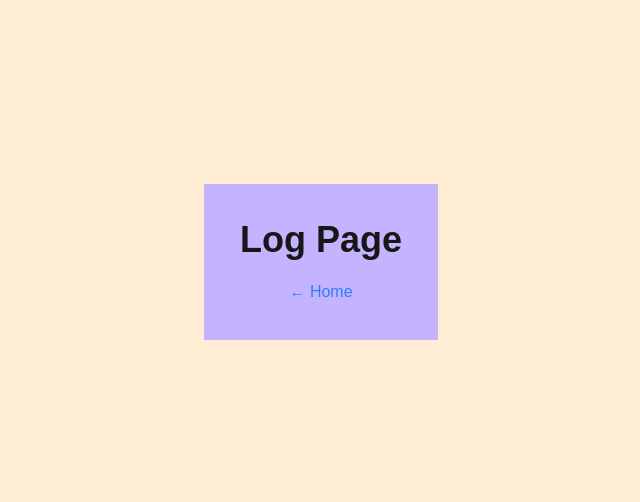
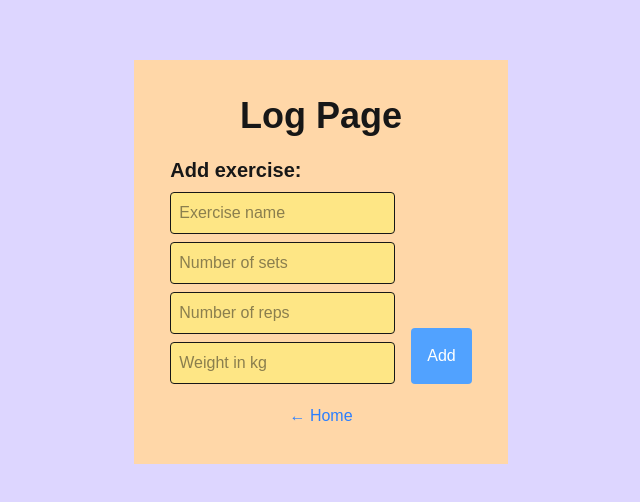
Before and after one commit to Danilkinsss/my-gym-app, a Next.js app: page /log in a window 1280 px wide. Shown: the part 138-640 px from the top of the page, without its empty margins (319-959 px from the left). Built offline with nearby package versions, Linux system fonts and the light colour scheme.

Commit message:
Add: workout logging form

```diff
--- a/src/app/log/page.tsx
+++ b/src/app/log/page.tsx
@@ -1,10 +1,75 @@
+'use client'
 import Link from 'next/link'
+import { useState } from 'react'
 
 export default function LogPage() {
+  const [exercise, setExercise] = useState('')
+  const [sets, setSets] = useState('')
+  const [reps, setReps] = useState('')
+  const [weight, setWeight] = useState('')
+
+  const handleSubmit = (e: React.FormEvent<HTMLFormElement>) => {
+    e.preventDefault()
+    console.log({ exercise, sets, reps, weight })
+    alert('Workout logged!')
+    setExercise('')
+    setSets('')
+    setReps('')
+    setWeight('')
+  }
+
   return (
-    <div className="bg-orange-100 h-dvh flex justify-center items-center">
-      <main className="h-auto flex flex-col gap-5 p-9 bg-violet-300 items-center text-center w-auto">
+    <div className="bg-violet-200 h-dvh flex justify-center items-center">
+      <main className="h-auto flex flex-col gap-5 p-9 bg-orange-200 items-center text-center w-auto">
         <h1 className="font-semibold w-fit text-4xl">Log Page</h1>
+        <div className="flex flex-col gap-2">
+          <h2 className="font-semibold w-fit text-xl">Add exercise:</h2>
+          <form
+            onSubmit={handleSubmit}
+            className=" flex flex-row gap-4 place-items-end"
+          >
+            <div className="flex flex-col gap-2">
+              <input
+                type="text"
+                placeholder="Exercise name"
+                value={exercise}
+                onChange={(e) => setExercise(e.target.value)}
+                className="w-full p-2 border rounded bg-amber-200"
+                required
+              />
+              <input
+                type="number"
+                placeholder="Number of sets"
+                value={sets}
+                onChange={(e) => setSets(e.target.value)}
+                className="w-full p-2 border rounded bg-amber-200"
+                required
+              />
+              <input
+                type="number"
+                placeholder="Number of reps"
+                value={reps}
+                onChange={(e) => setReps(e.target.value)}
+                className="w-full p-2 border rounded bg-amber-200"
+                required
+              />
+              <input
+                type="number"
+                placeholder="Weight in kg"
+                value={weight}
+                onChange={(e) => setWeight(e.target.value)}
+                className="w-full p-2 border rounded bg-amber-200"
+                required
+              />
+            </div>
+            <button
+              type="submit"
+              className="bg-blue-400 h-fit p-4 text-white rounded hover:bg-blue-500 cursor-pointer"
+            >
+              Add
+            </button>
+          </form>
+        </div>
         <Link href="/" className="text-blue-500 hover:text-blue-600">
           ← Home
         </Link>
```
